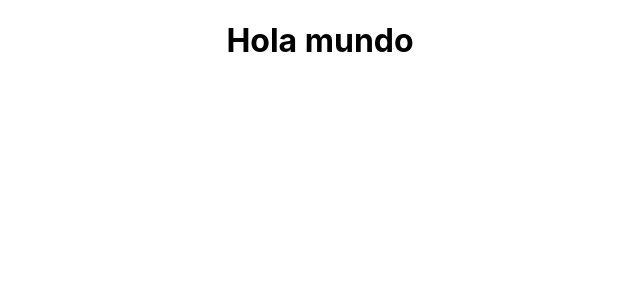
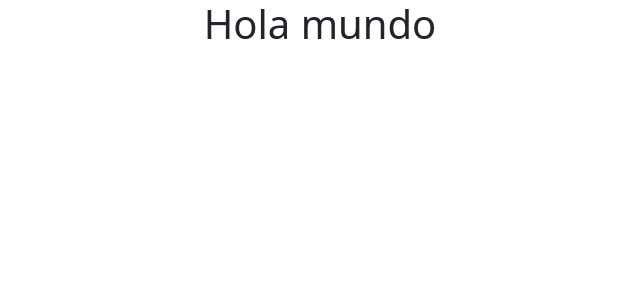
Before and after one commit to sebaponce2/portfolio, a React (Create React App) app: page / in a window 1280 px wide. Shown: the top 300 px of the page, without its empty margins (320-960 px from the left). Built offline with nearby package versions, Linux system fonts and the light colour scheme.

Commit message:
installing bootstrap and Navbar component

```diff
--- a/package.json
+++ b/package.json
@@ -6,7 +6,9 @@
     "@testing-library/jest-dom": "^5.16.2",
     "@testing-library/react": "^12.1.4",
     "@testing-library/user-event": "^13.5.0",
+    "bootstrap": "^5.1.3",
     "react": "^17.0.2",
+    "react-bootstrap": "^2.2.1",
     "react-dom": "^17.0.2",
     "react-scripts": "5.0.0",
     "web-vitals": "^2.1.4"
--- a/src/App.js
+++ b/src/App.js
@@ -1,9 +1,10 @@
 import './App.css';
+import 'bootstrap/dist/css/bootstrap.min.css';
 
 function App() {
   return (
     <div className="App">
-      <h1>Hola mundo</h1>
+      <h1 className="">Hola mundo</h1>
     </div>
   );
 }
```
Also changed, not shown: src/components/Navbar.jsx (added, +9 -0 lines), 2 other files (tests, documents, lock files or other folders).
